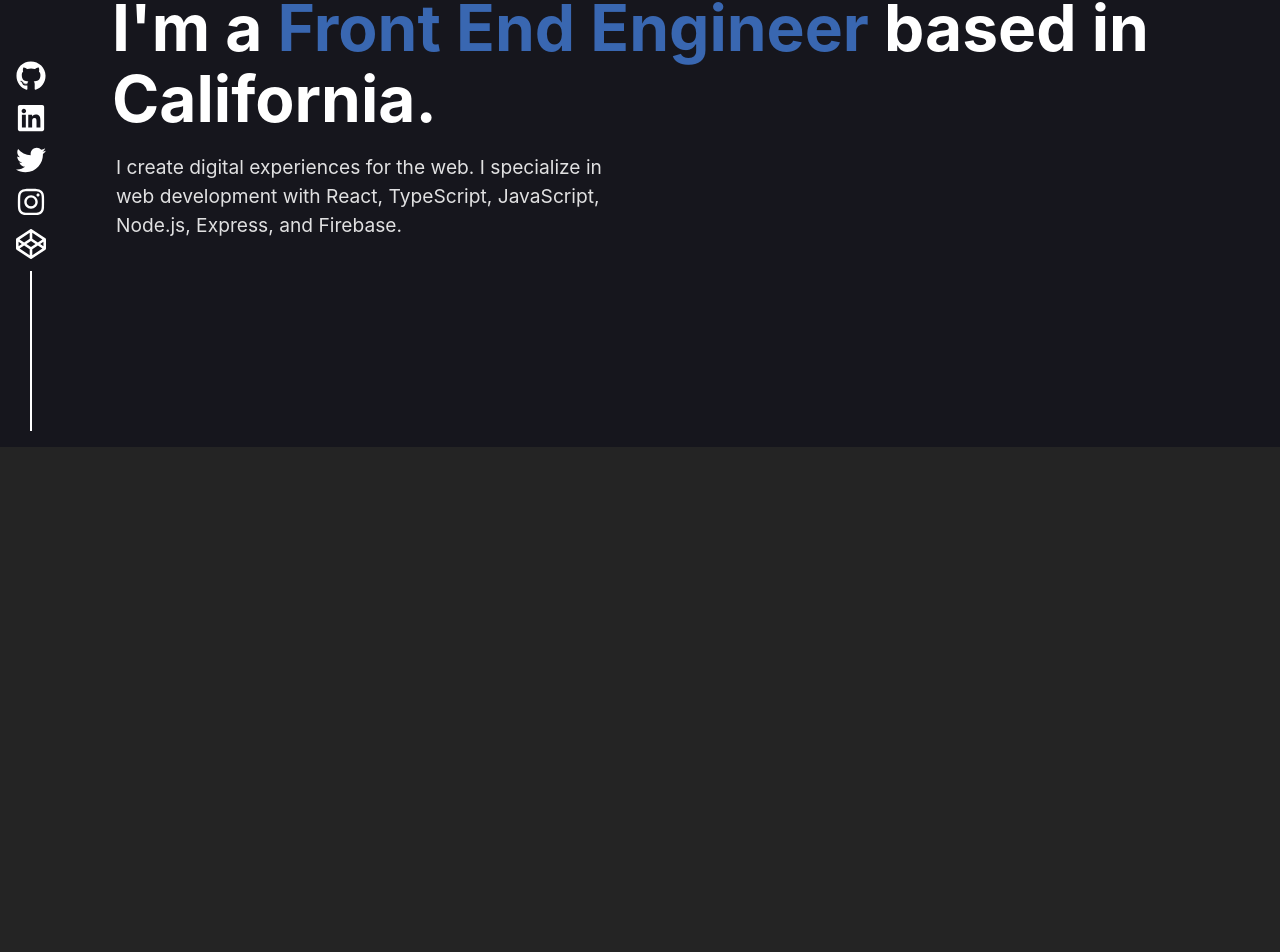
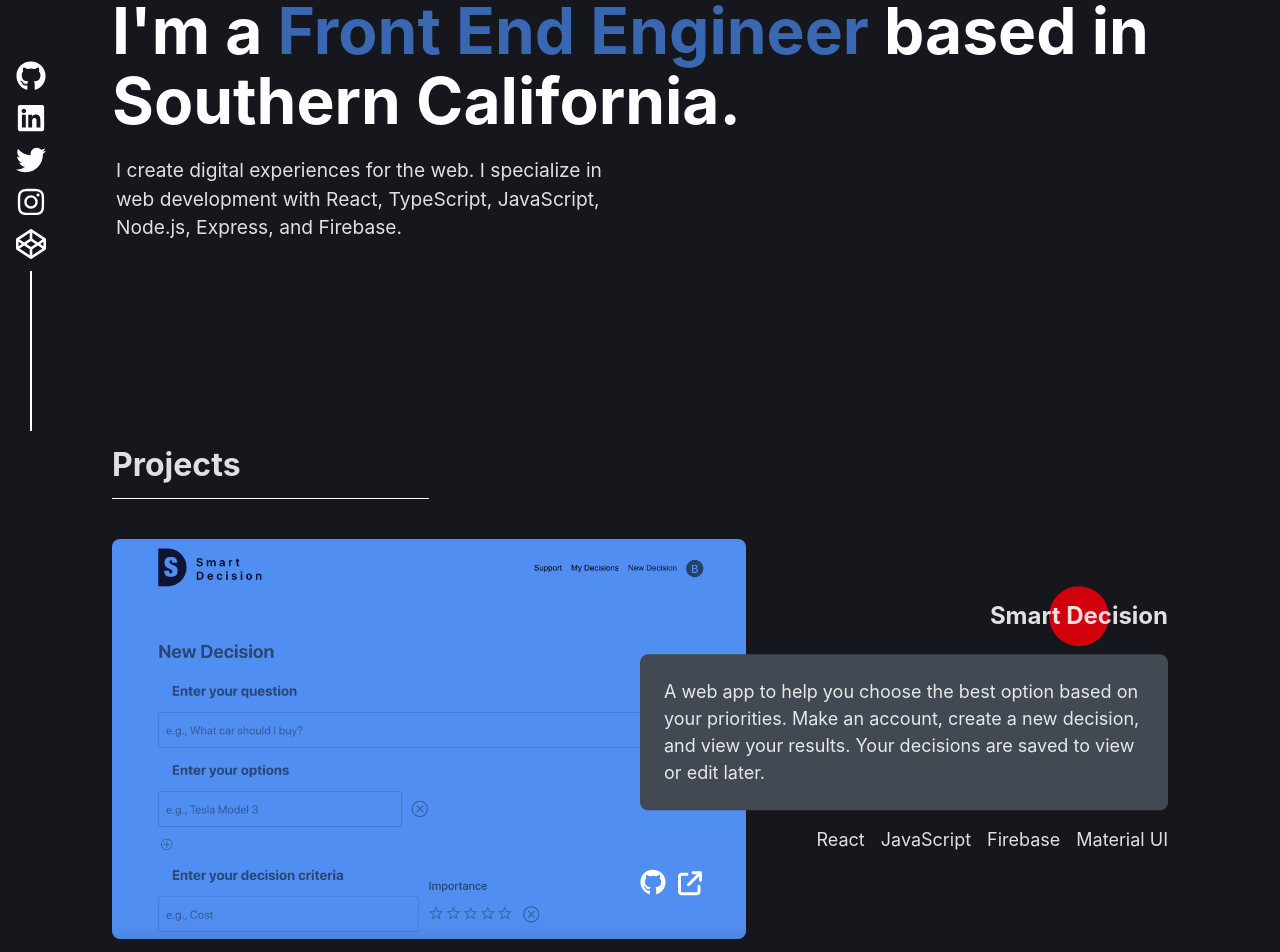
Before and after one commit to brobertson3/baremedium.webapp.react, a React (Vite) app: page / in a window 1280 px wide. Shown: the part 369-1321 px from the top of the page. Before the commit the page ends 816 px from the top, so only its background shows below. Built offline with nearby package versions, Linux system fonts and the light colour scheme.

Commit message:
Refactored styles into styled components and added styling to project section

```diff
--- a/src/components/home/Home.tsx
+++ b/src/components/home/Home.tsx
@@ -1,9 +1,10 @@
 import React from 'react'
 import * as Styled from './home-style'
 import useScreenSize from '../../hooks/useScreenSize'
-import { FontAwesomeIcon } from '@fortawesome/react-fontawesome'
 import { IconProp } from '@fortawesome/fontawesome-svg-core'
 import { faGithub, faLinkedin, faTwitter, faInstagram, faCodepen } from '@fortawesome/free-brands-svg-icons'
+import { faArrowUpRightFromSquare } from '@fortawesome/free-solid-svg-icons'
+import SmartDecisionScreenshot from '../../assets/smart-decision-screenshot.png'
 
 interface IHomeProps {
   navHeight: number;
@@ -34,29 +35,72 @@ function Home({navHeight}: IHomeProps) {
     }
   ]
 
+  const smartDecisionSkills = ['React', 'JavaScript', 'Firebase', 'Material UI']
+
   return (
-    <main style={{ display: 'flex', alignItems: 'center', height: window.innerHeight - navHeight - 16, marginLeft: '96px', marginRight: '96px' }}>
-      <Styled.SocialLinkDiv style={{ left: screenSize.width > 1280 ? `${(screenSize.width - 1280) / 2 + 16}px` : '16px' }}>
+    <Styled.Main>
+      <Styled.SocialLinkDiv screenWidth={screenSize.width}>
         {
           socialLinks.map((socialLink) => (
             <Styled.SocialLink href={socialLink.link} target='_blank' rel='noopener'>
-              <FontAwesomeIcon icon={socialLink.icon as IconProp} style={{width: '30px', height: '30px', color: '#FFFFFF' }} />
+              <Styled.CustomFontAwesomeIcon width={30} height={30} icon={socialLink.icon as IconProp} />
             </Styled.SocialLink>
           ))
         }
-        <div style={{ width: '2px', height: '20vh', marginLeft: '14px', backgroundColor: '#FFFFFF' }}>
-
-        </div>
+        <Styled.SocialVerticalLine />
       </Styled.SocialLinkDiv>
 
-      <Styled.Header>
-        <Styled.Tagline>Hey there. My name is</Styled.Tagline>
+      <Styled.Header height={window.innerHeight - navHeight - 16}>
+        <div>
+          <Styled.Tagline>Hey there. My name is</Styled.Tagline>
           <Styled.Title>
-            Brent Robertson.<br /><Styled.TitleSecondary>I'm a </Styled.TitleSecondary><span style={{color: '#3967B1'}}>Front End Engineer</span><Styled.TitleSecondary> based in California.</Styled.TitleSecondary>
+            Brent Robertson.<br />
+            <Styled.TitleSecondary>I'm a </Styled.TitleSecondary>
+            <Styled.SecondaryTitleSpan>Front End Engineer</Styled.SecondaryTitleSpan>
+            <Styled.TitleSecondary> based in Southern California.</Styled.TitleSecondary>
           </Styled.Title>
           <Styled.Subtitle>I create digital experiences for the web. I specialize in web development with React, TypeScript, JavaScript, Node.js, Express, and Firebase.</Styled.Subtitle>
+        </div>
       </Styled.Header>
-    </main>
+      <h2>Projects</h2>
+      <Styled.HeadingUnderline />
+      <Styled.ProjectContainerDiv>
+        <Styled.ProjectScreenshotDiv>
+          <a href='https://smart-decision-1308d.web.app' target='_blank' rel='noopener noreferrer'>
+            <Styled.ProjectImg src={SmartDecisionScreenshot} />
+          </a>
+        </Styled.ProjectScreenshotDiv>
+        <Styled.ProjectContentDiv>
+          <Styled.ProjectTitleDiv>
+            <Styled.ProjectTitleTextDiv>
+              <Styled.ProjectTitle>Smart Decision</Styled.ProjectTitle>
+              <Styled.ProjectTitleCircleBackground />
+            </Styled.ProjectTitleTextDiv>
+          </Styled.ProjectTitleDiv>
+          <Styled.ProjectDescriptionDiv>
+            <Styled.ProjectDescription>
+              A web app to help you choose the best option based on your priorities. Make an account, create a new decision, and view your results.
+              Your decisions are saved to view or edit later.
+            </Styled.ProjectDescription>
+          </Styled.ProjectDescriptionDiv>
+          <Styled.ProjectSkillList>
+            {
+              smartDecisionSkills.map((skill) => (
+                <Styled.ProjectSkillListItem>{skill}</Styled.ProjectSkillListItem>
+              ))
+            }
+          </Styled.ProjectSkillList>
+          <Styled.ProjectLinksList>
+            <Styled.IconLink href='https://github.com/brobertson3' target='_blank' rel='noopener noreferrer' style={{ marginRight: '12px' }}>
+              <Styled.CustomFontAwesomeIcon width={26} height={26} icon={faGithub} />
+            </Styled.IconLink>
+            <Styled.IconLink href='https://smart-decision-1308d.web.app' target='_blank' rel='noopener noreferrer'>
+              <Styled.CustomFontAwesomeIcon width={24} height={24} icon={faArrowUpRightFromSquare} />
+            </Styled.IconLink>
+          </Styled.ProjectLinksList>
+        </Styled.ProjectContentDiv>
+      </Styled.ProjectContainerDiv>
+    </Styled.Main>
   )
 }
 
--- a/src/components/home/home-style.tsx
+++ b/src/components/home/home-style.tsx
@@ -1,19 +1,143 @@
 import styled from 'styled-components'
+import { FontAwesomeIcon } from '@fortawesome/react-fontawesome'
 
-export const Header = styled.header`
-  margin: 0;
-`
-export const Tagline = styled.h4`
-  font-weight: 500;
-  margin: 0 0 16px;
-  padding-left: 4px;
+const customBlue = '#3967B1';
+const hoverLinkColor = customBlue;
+const projectScreenShotBackgroundColor = '#508ef1';
+const secondaryTitleColor = customBlue;
+
+interface FAProps{
+  width: number;
+  height: number;
+}
+
+export const CustomFontAwesomeIcon = styled(FontAwesomeIcon)<FAProps>`
+  width: ${props => props.width}px;
+  height: ${props => props.height}px;
 `
 
-export const Title = styled.h1`
-  margin: 16px 0;
+interface HeaderProps {
+  height: number;
+}
+
+export const Header = styled.header<HeaderProps>`
+  margin: 0;
+  width: 100%;
+  display: flex;
+  flex-wrap: wrap;
+  align-items: center;
+  height: ${props => props.height}px;
 `
-export const TitleSecondary = styled.span`
+
+export const HeadingUnderline = styled.div`
+  width: 30%;
+  height: 0.5px;
+  background-color: #FFFFFF;
+  margin-bottom: 40px;
+`
+
+export const IconLink = styled.a`
   color: #FFFFFF;
+
+  &:hover {
+    color: ${hoverLinkColor};
+  }
+`
+
+export const Main = styled.main`
+  margin-left: 96px;
+  margin-right: 96px;
+`
+
+export const ProjectContainerDiv = styled.div`
+  position: relative;
+`
+
+export const ProjectContentDiv = styled.div`
+  position: absolute;
+  right: 0;
+  top: 50%;
+  transform: translateY(-50%);
+  width: 50%;
+`
+
+export const ProjectDescription = styled.p`
+  margin: 0;
+  width: 100%;
+`
+
+export const ProjectDescriptionDiv = styled.div`
+  background-color: #424952;
+  padding: 24px;
+  border-radius: 8px;
+`
+
+export const ProjectImg = styled.img`
+  height: 100%;
+  width: 100%;
+  border-radius: 8px;
+  mix-blend-mode: multiply;
+  filter: contrast(100%) brightness(100%) opacity(150%) saturate(10%);
+  transition: all 0.5s;
+
+  &:hover {
+    mix-blend-mode: normal;
+    filter: none;
+  }
+`
+
+export const ProjectLinksList = styled.div`
+  textAlign: right;
+`
+
+export const ProjectScreenshotDiv = styled.div`
+  width: 60%;
+  height: 400px;
+  background-color: ${projectScreenShotBackgroundColor};
+  border-radius: 8px;
+`
+
+export const ProjectSkillList = styled.ul`
+  list-style-type: none;
+  padding: 0;
+  text-align: right;
+`
+
+export const ProjectSkillListItem = styled.li`
+  display: inline-block;
+  margin-right: 16px;
+  font-size: 1.125rem;
+
+  &:last-of-type {
+    margin-right: 0;
+  }
+`
+
+export const ProjectTitle = styled.h3`
+  text-align: right;
+  padding: 9px 0;
+`
+
+export const ProjectTitleCircleBackground = styled.div`
+  width: 60px;
+  height: 60px;
+  background: #d0000d;
+  border-radius: 50%;
+  position: absolute;
+  left: 50%;
+  transform: translateX(-50%);
+  z-index: -100;
+`
+
+export const ProjectTitleDiv = styled.div`
+  display: flex;
+  justify-content: flex-end;
+`
+
+export const ProjectTitleTextDiv = styled.div`
+  display: flex;
+  align-items: center;
+  position: relative;
 `
 
 export const SocialLinkImg = styled.img`
@@ -24,14 +148,50 @@ export const SocialLinkImg = styled.img`
 export const SocialLink = styled.a`
   display: block;
   margin-bottom: 8px;
+  color: #FFFFFF;
+
+  &:hover {
+    color: ${hoverLinkColor};
+  }
 `
 
-export const SocialLinkDiv = styled.div`
+interface SocialLinkDivProps {
+  screenWidth: number;
+}
+
+export const SocialLinkDiv = styled.div<SocialLinkDivProps>`
   position: fixed;
   bottom: 0;
+  left: ${props => props.screenWidth > 1280 ? `${(props.screenWidth - 1280) / 2 + 16}px` : '16px'}
+`
+
+export const SocialVerticalLine = styled.div`
+  width: 2px;
+  height: 20vh;
+  margin-left: 14px;
+  background-color: #FFFFFF;
+`
+
+export const SecondaryTitleSpan = styled.span`
+  color: ${secondaryTitleColor}
 `
 
 export const Subtitle = styled.p`
+  font-size: 1.2rem;
   width: 500px;
   padding-left: 4px;
 `
+
+export const Tagline = styled.h4`
+  font-weight: 500;
+  margin: 0 0 16px;
+  padding-left: 4px;
+`
+
+export const Title = styled.h1`
+  margin: 16px 0;
+`
+
+export const TitleSecondary = styled.span`
+  color: #FFFFFF;
+`
--- a/src/components/navigation/MainNavigation.tsx
+++ b/src/components/navigation/MainNavigation.tsx
@@ -25,7 +25,7 @@ const MainNavigation = ({setNavHeight}: INavigationProps) => {
         </LogoDiv>
         <NavLinkList style={{ listStyleType: 'none' }}>
           <NavLink>About</NavLink>
-          <NavLink>Project</NavLink>
+          <NavLink>Projects</NavLink>
           <NavLink>Contact</NavLink>
         </NavLinkList>
       </LogoNav>
--- a/src/index.css
+++ b/src/index.css
@@ -37,12 +37,26 @@ h1 {
   color: var(--primary-color);
 }
 
+h2, h3 {
+  font-size: 2rem;
+  line-height: 1.1;
+}
+
+h3 {
+  font-size: 1.5rem;
+  line-height: 1.1;
+}
+
 h4 {
+  font-size: 1.2rem;
+}
+
+h5 {
   font-size: 1rem;
 }
 
 p {
-  font-size: 1.2rem;
+  font-size: 1.125rem;
 }
 
 /* :root {
```
Also changed, not shown: src/assets/smart-decision-screenshot.png (added).
